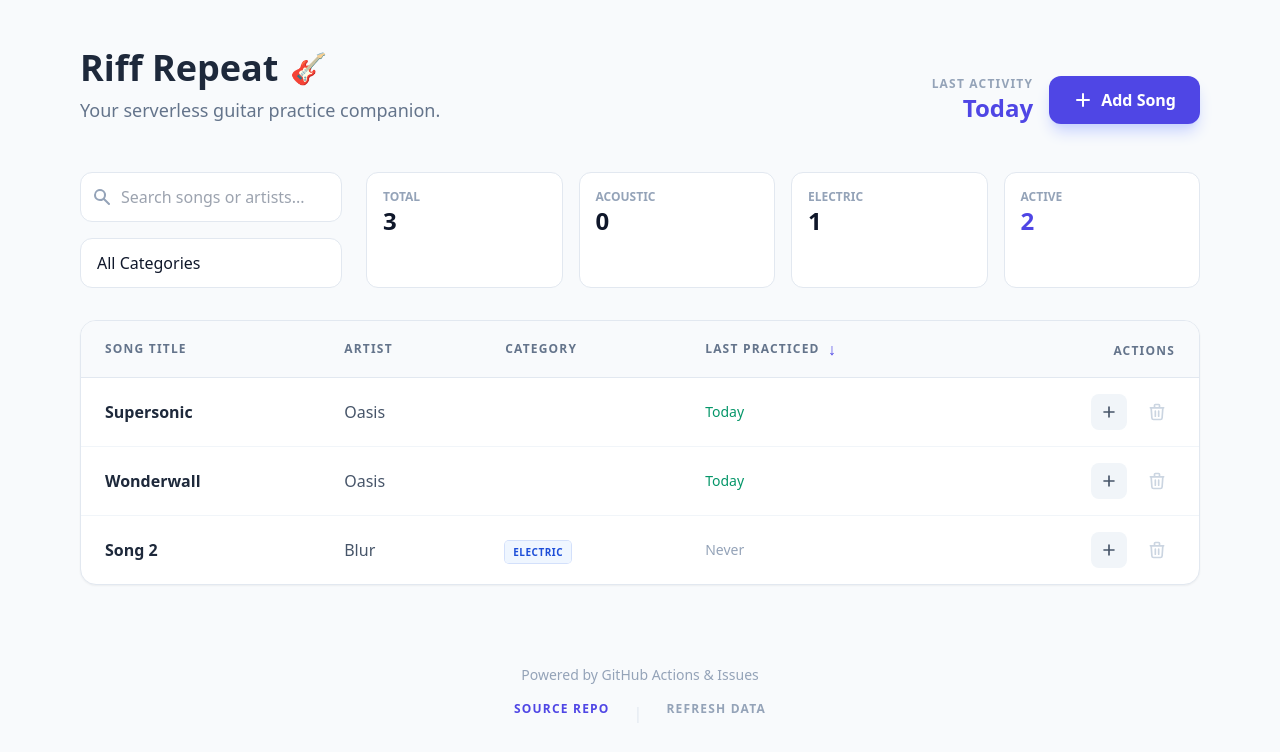
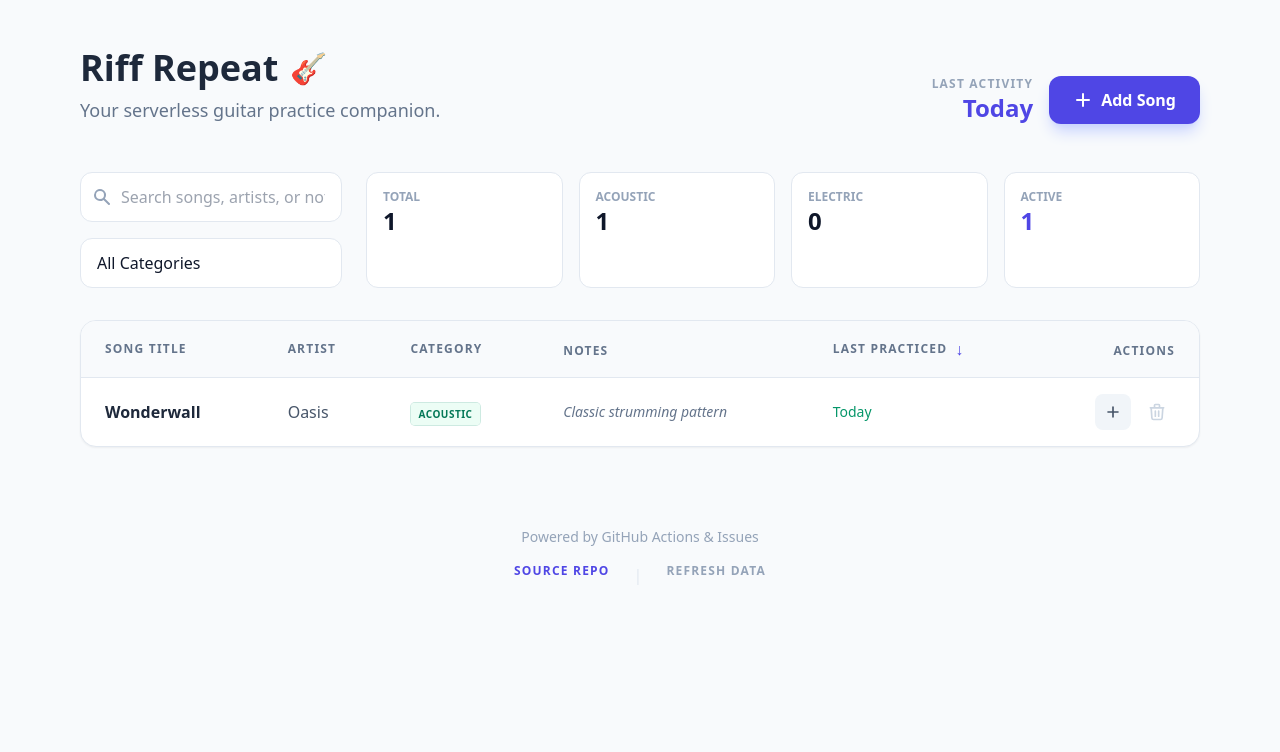
Before and after one commit to matt-preston/RiffRepeat, a website: page index.html in a window 1280 px wide. Drawn offline with nearby package versions, Linux system fonts and the light colour scheme.

Commit message:
fixed the category again

```diff
--- a/data/songs.json
+++ b/data/songs.json
@@ -4,33 +4,14 @@
       "id": "wonderwall",
       "title": "Wonderwall",
       "artist": "Oasis",
+      "category": "acoustic",
+      "notes": "Classic strumming pattern",
       "addedAt": "2026-05-06T00:00:00Z",
       "sessions": [
         {
-          "date": "2026-05-06",
-          "notes": "Initial practice session"
+          "date": "2026-05-06"
         }
       ]
-    },
-    {
-      "id": "supersonic",
-      "title": "Supersonic",
-      "artist": "Oasis",
-      "addedAt": "2026-05-06T17:18:59.126Z",
-      "sessions": [
-        {
-          "date": "2026-05-06",
-          "notes": "_No response_"
-        }
-      ]
-    },
-    {
-      "id": "song-2",
-      "title": "Song 2",
-      "artist": "Blur",
-      "category": "electric",
-      "addedAt": "2026-05-06T17:43:47.737Z",
-      "sessions": []
     }
   ]
 }
--- a/index.html
+++ b/index.html
@@ -39,7 +39,7 @@
                     <span class="absolute inset-y-0 left-0 pl-3 flex items-center text-slate-400">
                         <svg xmlns="http://www.w3.org/2000/svg" class="h-5 w-5" viewBox="0 0 20 20" fill="currentColor"><path fill-rule="evenodd" d="M8 4a4 4 0 100 8 4 4 0 000-8zM2 8a6 6 0 1110.89 3.476l4.817 4.817a1 1 0 01-1.414 1.414l-4.816-4.816A6 6 0 012 8z" clip-rule="evenodd" /></svg>
                     </span>
-                    <input type="text" x-model="search" placeholder="Search songs or artists..." class="w-full pl-10 pr-4 py-3 bg-white border border-slate-200 rounded-xl focus:ring-2 focus:ring-indigo-500 focus:border-indigo-500 outline-none transition">
+                    <input type="text" x-model="search" placeholder="Search songs, artists, or notes..." class="w-full pl-10 pr-4 py-3 bg-white border border-slate-200 rounded-xl focus:ring-2 focus:ring-indigo-500 focus:border-indigo-500 outline-none transition">
                 </div>
                 <select x-model="filterCategory" class="w-full px-4 py-3 bg-white border border-slate-200 rounded-xl focus:ring-2 focus:ring-indigo-500 outline-none appearance-none transition cursor-pointer">
                     <option value="">All Categories</option>
@@ -74,25 +74,28 @@
                 <table class="w-full text-left border-collapse">
                     <thead>
                         <tr class="bg-slate-50 border-b border-slate-200">
-                            <th @click="sort('title')" class="px-6 py-4 cursor-pointer hover:text-indigo-600 transition group">
+                            <th @click="sort('title')" class="px-6 py-4 cursor-pointer hover:text-indigo-600 transition group whitespace-nowrap">
                                 <div class="flex items-center gap-2">
                                     <span class="text-xs font-bold text-slate-500 uppercase tracking-widest">Song Title</span>
                                     <span x-show="sortCol === 'title'" x-text="sortDir === 'asc' ? '↑' : '↓'" class="text-indigo-600"></span>
                                 </div>
                             </th>
-                            <th @click="sort('artist')" class="px-6 py-4 cursor-pointer hover:text-indigo-600 transition group">
+                            <th @click="sort('artist')" class="px-6 py-4 cursor-pointer hover:text-indigo-600 transition group whitespace-nowrap">
                                 <div class="flex items-center gap-2">
                                     <span class="text-xs font-bold text-slate-500 uppercase tracking-widest">Artist</span>
                                     <span x-show="sortCol === 'artist'" x-text="sortDir === 'asc' ? '↑' : '↓'" class="text-indigo-600"></span>
                                 </div>
                             </th>
-                            <th @click="sort('category')" class="px-6 py-4 cursor-pointer hover:text-indigo-600 transition group">
+                            <th @click="sort('category')" class="px-6 py-4 cursor-pointer hover:text-indigo-600 transition group whitespace-nowrap">
                                 <div class="flex items-center gap-2">
                                     <span class="text-xs font-bold text-slate-500 uppercase tracking-widest">Category</span>
                                     <span x-show="sortCol === 'category'" x-text="sortDir === 'asc' ? '↑' : '↓'" class="text-indigo-600"></span>
                                 </div>
                             </th>
-                            <th @click="sort('lastPracticed')" class="px-6 py-4 cursor-pointer hover:text-indigo-600 transition group">
+                            <th class="px-6 py-4 whitespace-nowrap">
+                                <span class="text-xs font-bold text-slate-500 uppercase tracking-widest">Notes</span>
+                            </th>
+                            <th @click="sort('lastPracticed')" class="px-6 py-4 cursor-pointer hover:text-indigo-600 transition group whitespace-nowrap">
                                 <div class="flex items-center gap-2">
                                     <span class="text-xs font-bold text-slate-500 uppercase tracking-widest">Last Practiced</span>
                                     <span x-show="sortCol === 'lastPracticed'" x-text="sortDir === 'asc' ? '↑' : '↓'" class="text-indigo-600"></span>
@@ -120,9 +123,12 @@
                                     }" class="px-2 py-1 rounded text-[10px] font-bold uppercase tracking-wider" x-text="song.category"></span>
                                 </td>
                                 <td class="px-6 py-4">
+                                    <div class="text-sm text-slate-500 italic max-w-xs truncate" :title="song.notes" x-text="song.notes || '-'"></div>
+                                </td>
+                                <td class="px-6 py-4">
                                     <div class="text-sm font-medium" :class="getDaysColor(song)" x-text="getLastPracticedText(song)"></div>
                                 </td>
-                                <td class="px-6 py-4 text-right space-x-2">
+                                <td class="px-6 py-4 text-right space-x-1 whitespace-nowrap">
                                     <a :href="getLogPracticeUrl(song)" target="_blank" class="inline-flex items-center justify-center p-2 bg-slate-100 hover:bg-indigo-600 hover:text-white text-slate-600 rounded-lg transition" title="Log Practice">
                                         <svg xmlns="http://www.w3.org/2000/svg" class="h-5 w-5" fill="none" viewBox="0 0 24 24" stroke="currentColor"><path stroke-linecap="round" stroke-linejoin="round" stroke-width="2" d="M12 6v6m0 0v6m0-6h6m-6 0H6" /></svg>
                                     </a>
@@ -153,14 +159,14 @@
         <!-- Add Song Selection Modal -->
         <div x-show="showAddModal" class="fixed inset-0 z-50 flex items-center justify-center p-4 bg-slate-900/60 backdrop-blur-sm" @click.self="showAddModal = false" x-transition>
             <div class="bg-white w-full max-w-md rounded-2xl shadow-2xl p-8 transform transition-all" @click.stop>
-                <h2 class="text-2xl font-bold text-slate-800 mb-6">Select Category</h2>
+                <h2 class="text-2xl font-bold text-slate-800 mb-6 text-center">Select Category</h2>
                 <div class="grid grid-cols-2 gap-4 mb-8">
                     <button @click="openAddSong('acoustic')" class="group p-6 border-2 border-slate-100 hover:border-emerald-500 rounded-2xl transition-all text-center">
-                        <div class="text-3xl mb-3 group-hover:scale-110 transition">🎸</div>
+                        <div class="text-4xl mb-3 group-hover:scale-110 transition">🎸</div>
                         <div class="font-bold text-slate-700">Acoustic</div>
                     </button>
                     <button @click="openAddSong('electric')" class="group p-6 border-2 border-slate-100 hover:border-blue-500 rounded-2xl transition-all text-center">
-                        <div class="text-3xl mb-3 group-hover:scale-110 transition">🔌</div>
+                        <div class="text-4xl mb-3 group-hover:scale-110 transition">🔌</div>
                         <div class="font-bold text-slate-700">Electric</div>
                     </button>
                 </div>
@@ -199,7 +205,6 @@
                         const repo = path.split('/')[1];
                         this.repoUrl = `https://github.com/${user}/${repo}`;
                     } else {
-                        // Fallback for local development - you'll need to set this manually or via .env
                         this.repoUrl = 'https://github.com/OWNER/REPO';
                     }
                 },
@@ -215,8 +220,10 @@
 
                 get filteredAndSortedSongs() {
                     let result = this.songs.filter(s => {
-                        const matchesSearch = s.title.toLowerCase().includes(this.search.toLowerCase()) ||
-                                              s.artist.toLowerCase().includes(this.search.toLowerCase());
+                        const searchLower = this.search.toLowerCase();
+                        const matchesSearch = s.title.toLowerCase().includes(searchLower) ||
+                                              s.artist.toLowerCase().includes(searchLower) ||
+                                              (s.notes && s.notes.toLowerCase().includes(searchLower));
                         const matchesCategory = !this.filterCategory || s.category === this.filterCategory;
                         return matchesSearch && matchesCategory;
                     });
@@ -227,8 +234,8 @@
                             valA = this.getLatestDate(a).getTime();
                             valB = this.getLatestDate(b).getTime();
                         } else {
-                            valA = a[this.sortCol].toLowerCase();
-                            valB = b[this.sortCol].toLowerCase();
+                            valA = (a[this.sortCol] || '').toLowerCase();
+                            valB = (b[this.sortCol] || '').toLowerCase();
                         }
 
                         if (this.sortDir === 'asc') return valA > valB ? 1 : -1;
@@ -277,9 +284,11 @@
 
                 openAddSong(category) {
                     this.showAddModal = false;
-                    const value = category.charAt(0).toUpperCase() + category.slice(1);
-                    // Use manual concatenation for the category to ensure it matches the dropdown string exactly
-                    const url = `${this.repoUrl}/issues/new?template=add-song.yml&category=${value}`;
+                    const params = new URLSearchParams({
+                        template: 'add-song.yml',
+                        song_category: category
+                    });
+                    const url = `${this.repoUrl}/issues/new?${params.toString()}`;
                     window.open(url, '_blank');
                 },
 
```
Also changed, not shown: scripts/process-issue.js (+10 -3 lines), .github/ISSUE_TEMPLATE/add-song.yml, .github/ISSUE_TEMPLATE/log-practice.yml.
